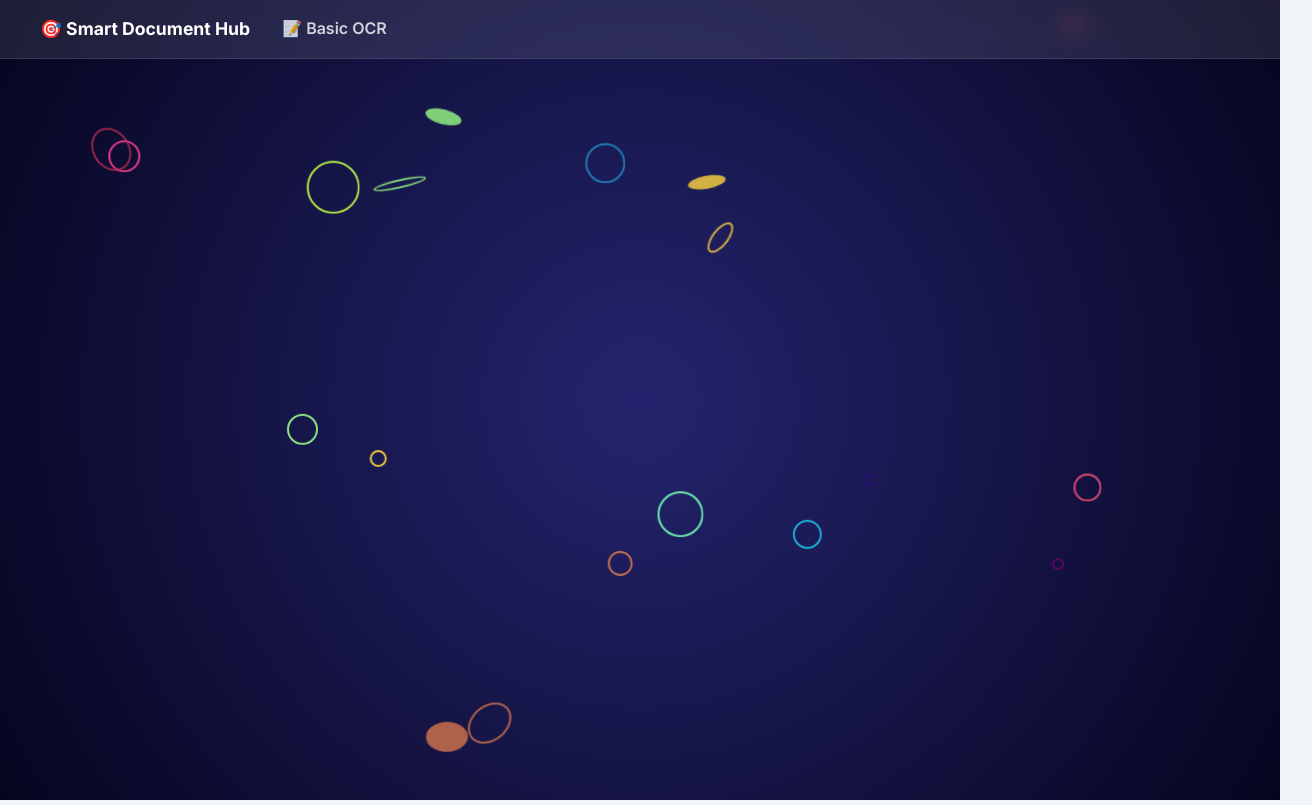
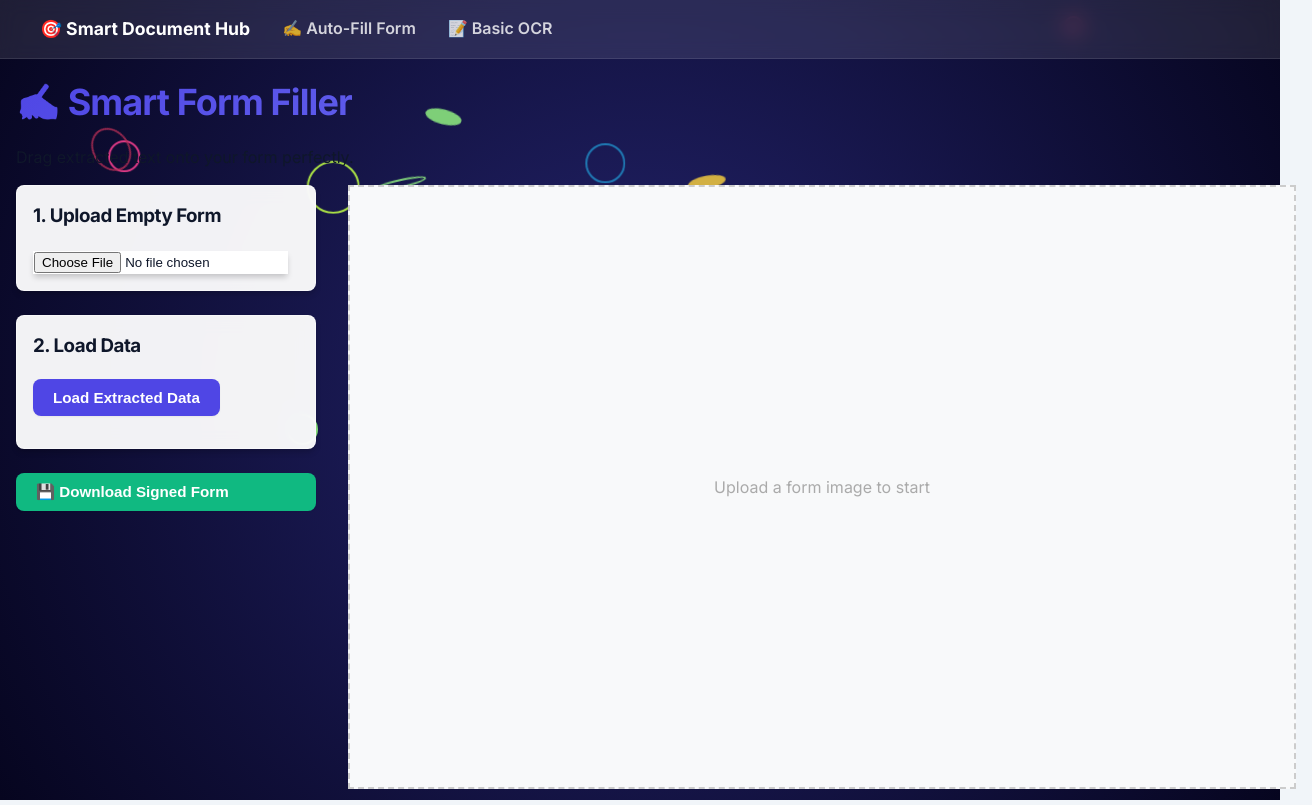
Before and after one commit to yashrk2006/ocr-latest, a React (Create React App) app in the folder frontend/: page /fill-form in a window 1280 px wide. Shown: the whole page, 1312 px wide, since content can reach past the window. Built offline with nearby package versions, Linux system fonts and the light colour scheme.

Commit message:
feat: add Form Auto-Fill feature with drag-and-drop overlay

```diff
--- a/frontend/package.json
+++ b/frontend/package.json
@@ -6,6 +6,7 @@
     "axios": "^1.13.2",
     "react": "^18.0.0",
     "react-dom": "^18.3.1",
+    "react-draggable": "^4.5.0",
     "react-router-dom": "^7.9.6",
     "react-scripts": "^5.0.0"
   },
--- a/frontend/src/App.js
+++ b/frontend/src/App.js
@@ -1,6 +1,7 @@
 import React from 'react';
 import { BrowserRouter as Router, Routes, Route, Link } from 'react-router-dom';
 import DocumentExtractorPage from './pages/DocumentExtractorPage';
+import FormOverlayPage from './pages/FormOverlayPage';
 import OCRPage from './pages/OCRPage';
 import Background from './components/Background';
 import './App.css';
@@ -13,12 +14,14 @@ function App() {
         <nav style={{ padding: '1rem', backgroundColor: 'rgba(255, 255, 255, 0.1)', backdropFilter: 'blur(10px)', borderBottom: '1px solid rgba(255,255,255,0.1)' }}>
           <div style={{ maxWidth: '1200px', margin: '0 auto', display: 'flex', gap: '2rem' }}>
             <Link to="/" style={{ color: 'white', textDecoration: 'none', fontWeight: 'bold', fontSize: '1.1rem' }}>🎯 Smart Document Hub</Link>
+            <Link to="/fill-form" style={{ color: 'rgba(255,255,255,0.8)', textDecoration: 'none', fontWeight: '600' }}>✍️ Auto-Fill Form</Link>
             <Link to="/basic" style={{ color: 'rgba(255,255,255,0.8)', textDecoration: 'none', fontWeight: '600' }}>📝 Basic OCR</Link>
           </div>
         </nav>
 
         <Routes>
           <Route path="/" element={<DocumentExtractorPage />} />
+          <Route path="/fill-form" element={<FormOverlayPage />} />
           <Route path="/basic" element={<OCRPage />} />
         </Routes>
       </div>
--- /dev/null
+++ b/frontend/src/pages/FormOverlayPage.js
@@ -0,0 +1,218 @@
+
+import React, { useState, useRef, useEffect } from 'react';
+import Draggable from 'react-draggable';
+import '../App.css';
+
+function FormOverlayPage() {
+    const [templateImage, setTemplateImage] = useState(null);
+    const [templatePreview, setTemplatePreview] = useState(null);
+    const [extractedData, setExtractedData] = useState({});
+
+    // Each text element to be placed on the form
+    // { id, text, x, y, fontSize, fontFamily }
+    const [textElements, setTextElements] = useState([]);
+
+    const [loading, setLoading] = useState(false);
+    const [dragMode, setDragMode] = useState(true); // true = drag, false = edit
+
+    // 1. Handle Template Image Upload (The empty form)
+    const handleTemplateUpload = (e) => {
+        const file = e.target.files[0];
+        if (file) {
+            setTemplateImage(file);
+            setTemplatePreview(URL.createObjectURL(file));
+        }
+    };
+
+    // 2. Handle Data Source (Extracted data to fill)
+    // For now, let's simulate pasting data or fetching from previous extraction
+    // In a real flow, this could come from location.state or context
+    const loadSampleData = () => {
+        const sample = {
+            "First Name": "John",
+            "Last Name": "Doe",
+            "Date of Birth": "1990-01-01",
+            "Address": "123 Main St, New York, NY",
+            "Phone": "+1-555-0199"
+        };
+        setExtractedData(sample);
+
+        // Convert to draggable elements
+        const elements = Object.entries(sample).map(([key, value], index) => ({
+            id: `field-${index}`,
+            label: key,
+            text: value,
+            x: 50,
+            y: 50 + (index * 40), // Stagger them initially
+            fontSize: 16,
+            fontFamily: 'Arial',
+            color: 'black'
+        }));
+        setTextElements(elements);
+    };
+
+    // 3. Update element position
+    const handleStop = (id, e, data) => {
+        setTextElements(prev => prev.map(el =>
+            el.id === id ? { ...el, x: data.x, y: data.y } : el
+        ));
+    };
+
+    // 4. Update element style
+    const updateStyle = (id, key, value) => {
+        setTextElements(prev => prev.map(el =>
+            el.id === id ? { ...el, [key]: value } : el
+        ));
+    };
+
+    // 5. Generate Final Image (using canvas)
+    const generateFinalImage = async () => {
+        if (!templatePreview) return;
+
+        const canvas = document.createElement('canvas');
+        const ctx = canvas.getContext('2d');
+        const img = new Image();
+
+        img.onload = () => {
+            canvas.width = img.width;
+            canvas.height = img.height;
+
+            // Draw template
+            ctx.drawImage(img, 0, 0);
+
+            // Draw text elements
+            // Note: We need to scale coordinates if the screen preview size != actual image size
+            // For simplicity here, assuming 1:1 or handling scaling logic later
+            // A robust solution calculates the ratio between rendered width and natural width
+
+            const container = document.getElementById('canvas-container');
+            const ratio = img.width / container.offsetWidth;
+
+            textElements.forEach(el => {
+                ctx.font = `${el.fontSize * ratio}px ${el.fontFamily}`;
+                ctx.fillStyle = el.color;
+                ctx.fillText(el.text, el.x * ratio, (el.y + el.fontSize) * ratio);
+            });
+
+            // Download
+            const dataUrl = canvas.toDataURL('image/png');
+            const link = document.createElement('a');
+            link.download = 'filled-form.png';
+            link.href = dataUrl;
+            link.click();
+        };
+        img.src = templatePreview;
+    };
+
+    return (
+        <div className="container" style={{ maxWidth: '1400px' }}>
+            <h1>✍️ Smart Form Filler</h1>
+            <p>Drag extracted text onto your form perfectly.</p>
+
+            <div style={{ display: 'grid', gridTemplateColumns: '300px 1fr', gap: '2rem' }}>
+
+                {/* Controls Sidebar */}
+                <div style={{ display: 'flex', flexDirection: 'column', gap: '1.5rem' }}>
+                    <div className="card">
+                        <h3>1. Upload Empty Form</h3>
+                        <input type="file" accept="image/*" onChange={handleTemplateUpload} />
+                    </div>
+
+                    <div className="card">
+                        <h3>2. Load Data</h3>
+                        <button className="btn-primary" onClick={loadSampleData}>
+                            Load Extracted Data
+                        </button>
+                        <div style={{ marginTop: '1rem', maxHeight: '300px', overflowY: 'auto' }}>
+                            {textElements.map(el => (
+                                <div key={el.id} style={{ marginBottom: '1rem', borderBottom: '1px solid #eee', paddingBottom: '0.5rem' }}>
+                                    <label style={{ fontSize: '0.8rem', color: '#666' }}>{el.label}</label>
+                                    <input
+                                        type="text"
+                                        value={el.text}
+                                        onChange={(e) => updateStyle(el.id, 'text', e.target.value)}
+                                        style={{ width: '100%', padding: '0.25rem' }}
+                                    />
+                                    <div style={{ display: 'flex', gap: '0.5rem', marginTop: '0.5rem' }}>
+                                        <input
+                                            type="number"
+                                            value={el.fontSize}
+                                            onChange={(e) => updateStyle(el.id, 'fontSize', parseInt(e.target.value))}
+                                            style={{ width: '60px' }}
+                                            title="Font Size"
+                                        />
+                                        <input
+                                            type="color"
+                                            value={el.color}
+                                            onChange={(e) => updateStyle(el.id, 'color', e.target.value)}
+                                            title="Text Color"
+                                        />
+                                    </div>
+                                </div>
+                            ))}
+                        </div>
+                    </div>
+
+                    <button className="btn-primary" style={{ backgroundColor: '#10b981' }} onClick={generateFinalImage}>
+                        💾 Download Signed Form
+                    </button>
+                </div>
+
+                {/* Main Canvas Area */}
+                <div
+                    className="canvas-container"
+                    id="canvas-container"
+                    style={{
+                        position: 'relative',
+                        border: '2px dashed #ccc',
+                        minHeight: '600px',
+                        backgroundColor: '#f8f9fa',
+                        overflow: 'hidden'
+                    }}
+                >
+                    {templatePreview ? (
+                        <div style={{ position: 'relative', width: '100%', height: '100%' }}>
+                            <img
+                                src={templatePreview}
+                                alt="Form Template"
+                                style={{ width: '100%', display: 'block', userSelect: 'none' }}
+                                draggable={false}
+                            />
+
+                            {textElements.map(el => (
+                                <Draggable
+                                    key={el.id}
+                                    defaultPosition={{ x: el.x, y: el.y }}
+                                    onStop={(e, data) => handleStop(el.id, e, data)}
+                                    bounds="parent"
+                                >
+                                    <div
+                                        style={{
+                                            position: 'absolute',
+                                            cursor: 'move',
+                                            fontSize: `${el.fontSize}px`,
+                                            fontFamily: el.fontFamily,
+                                            color: el.color,
+                                            border: '1px dashed rgba(0,0,255,0.3)', // Helper border while editing
+                                            padding: '2px',
+                                            whiteSpace: 'nowrap',
+                                            zIndex: 10
+                                        }}
+                                    >
+                                        {el.text}
+                                    </div>
+                                </Draggable>
+                            ))}
+                        </div>
+                    ) : (
+                        <div style={{ display: 'flex', alignItems: 'center', justifyContent: 'center', height: '100%', color: '#aaa' }}>
+                            Upload a form image to start
+                        </div>
+                    )}
+                </div>
+            </div>
+        </div>
+    );
+}
+
+export default FormOverlayPage;
```
